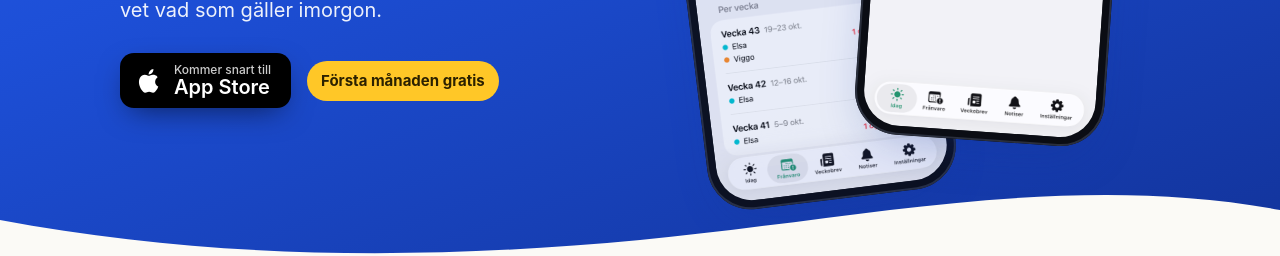
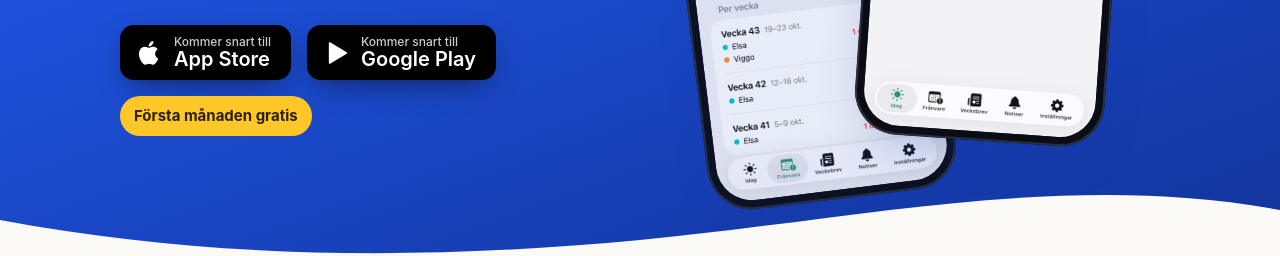
Before and after one commit to hardrockhodl/skolkik-site, a plain HTML site: page index.html in a window 1280 px wide. Shown: the part 501-757 px from the top of the page. Drawn offline with Linux system fonts and the light colour scheme.

Commit message:
Google Play-badge i hero och i steg 1
Co-Authored-By: Claude Fable 5.1 <noreply@anthropic.com>
Claude-Session: https://claude.ai/code/session_012Sv5ZbD15Ux8sg2oesFd55

```diff
--- a/index.html
+++ b/index.html
@@ -31,6 +31,10 @@
           <span class="store-badge" aria-label="Kommer snart till App Store">
             <svg viewBox="0 0 24 24" aria-hidden="true"><path d="M16.4 12.6c0-2.6 2.1-3.8 2.2-3.9-1.2-1.8-3.1-2-3.7-2-1.6-.2-3.1.9-3.9.9-.8 0-2-.9-3.4-.9-1.7 0-3.3 1-4.2 2.6-1.8 3.1-.5 7.7 1.3 10.2.9 1.2 1.9 2.6 3.200 2.6 1.3-.1 1.8-.8 3.3-.8 1.6 0 2 .8 3.4.8 1.4 0 2.3-1.3 3.1-2.5 1-1.4 1.4-2.8 1.4-2.9 0 0-2.700-1-2.700-4.1zM13.9 5c.7-.9 1.2-2 1-3.2-1 0-2.3.7-3 1.6-.7.8-1.2 2-1.1 3.1 1.2.1 2.3-.6 3.1-1.5z"/></svg>
             <span><small>Kommer snart till</small>App Store</span>
+          </span>
+          <span class="store-badge" aria-label="Kommer snart till Google Play">
+            <svg viewBox="0 0 24 24" aria-hidden="true"><path d="M5 3.5v17c0 .6.6 1 1.1.7l14.2-8.5c.5-.3.5-1 0-1.3L6.1 2.8C5.6 2.5 5 2.9 5 3.5z"/></svg>
+            <span><small>Kommer snart till</small>Google Play</span>
           </span>
           <span class="trial">Första månaden gratis</span>
         </div>
@@ -94,7 +98,7 @@
   <section class="wrap steps">
     <h2>Igång på en minut</h2>
     <ol>
-      <li><span>1</span><strong>Ladda ner SkolKik</strong>Från App Store till din iPhone.</li>
+      <li><span>1</span><strong>Ladda ner SkolKik</strong>Från App Store till din iPhone. Snart även på Google Play.</li>
       <li><span>2</span><strong>Logga in med Unikum</strong>Samma användarnamn och lösenord som på webben.</li>
       <li><span>3</span><strong>Klart</strong>Veckan för varje barn visas direkt.</li>
     </ol>
```
